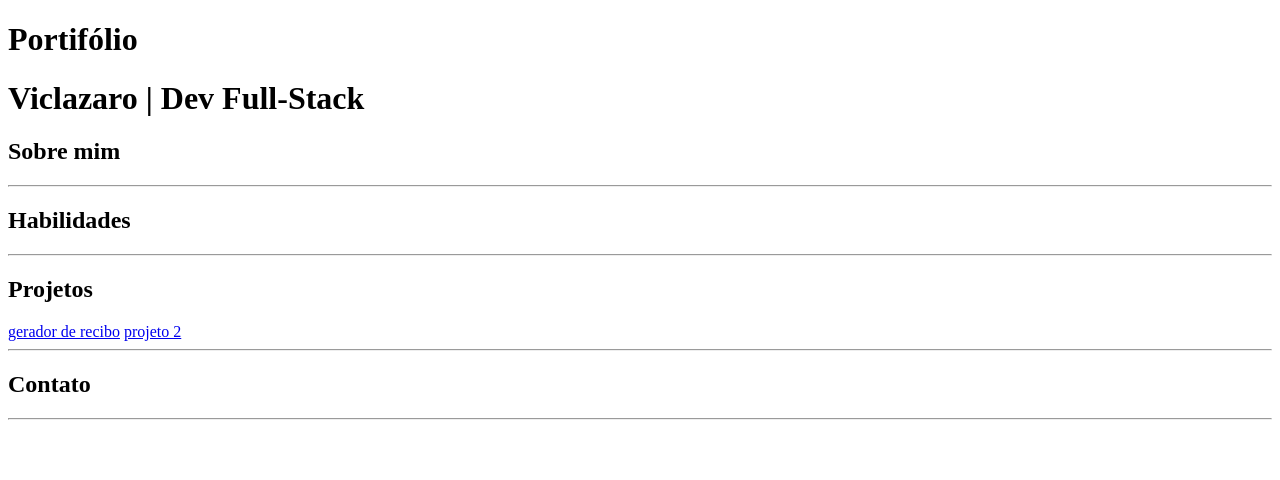
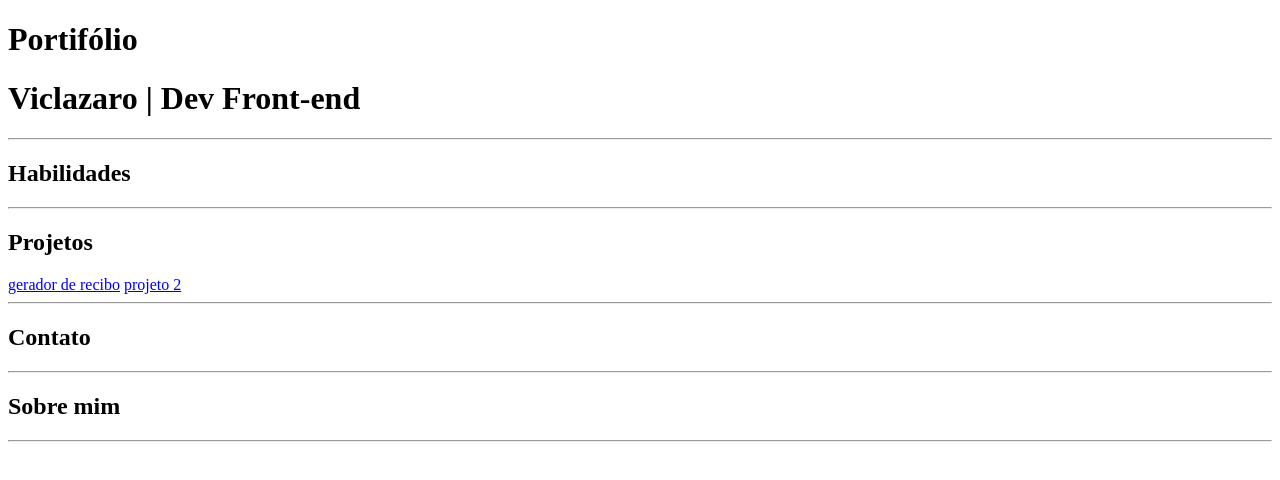
Before and after one commit to Viclazaro/Viclazaro-portfolio, a plain HTML site: page index.html in a window 1280 px wide. Drawn offline with Linux system fonts and the light colour scheme.

Commit message:
fix: ajustes de organização

```diff
--- a/index.html
+++ b/index.html
@@ -8,8 +8,8 @@
 <body>
     <header>
         <h1>Portifólio</h1>
-        <h1>Viclazaro | Dev Full-Stack</h1>
-        <h2>Sobre mim</h2>
+        <h1>Viclazaro | Dev Front-end</h1>
+
         <hr>
 
         <h2>Habilidades</h2>
@@ -26,6 +26,14 @@
         <hr>
 
     </header>
+    <main>
+        <section>
+            <h2>Sobre mim</h2>
+
+            <hr>
+
+        </section>
+    </main>
 
 </body>
 </html>
```
